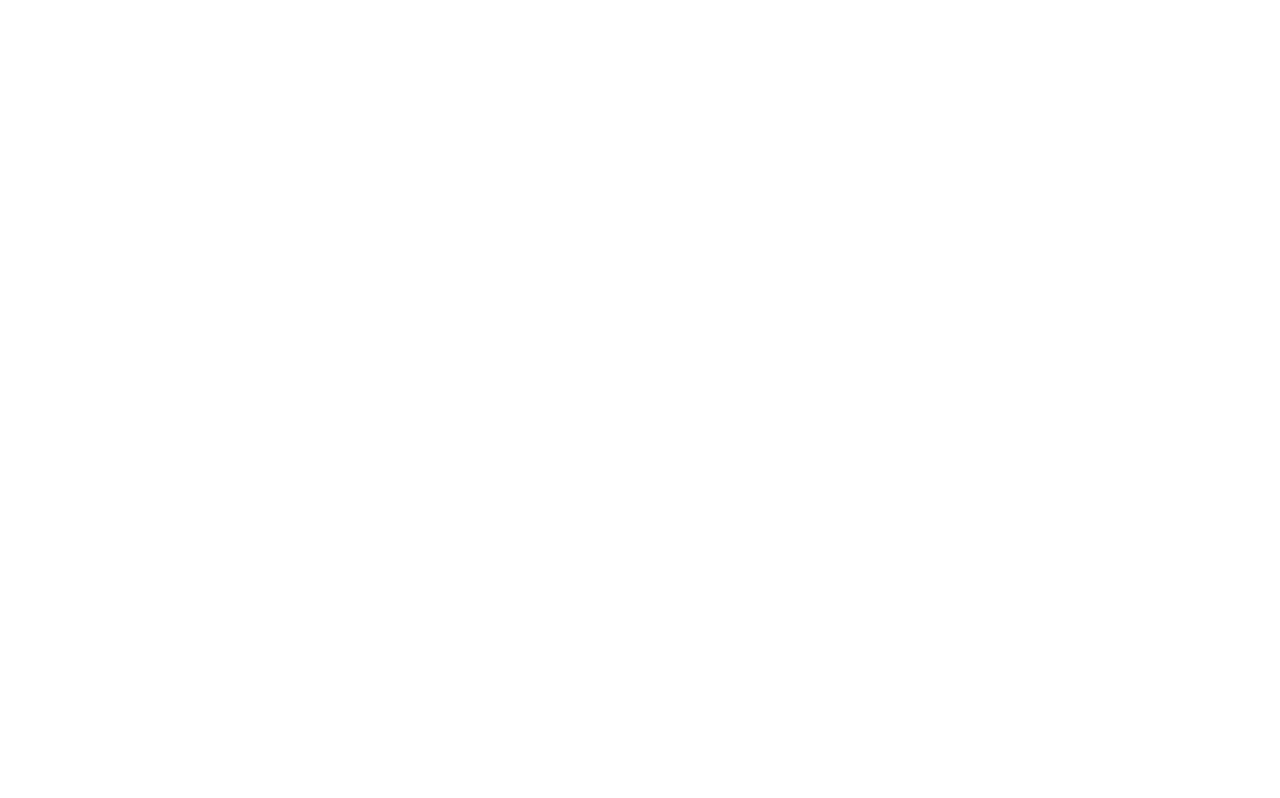
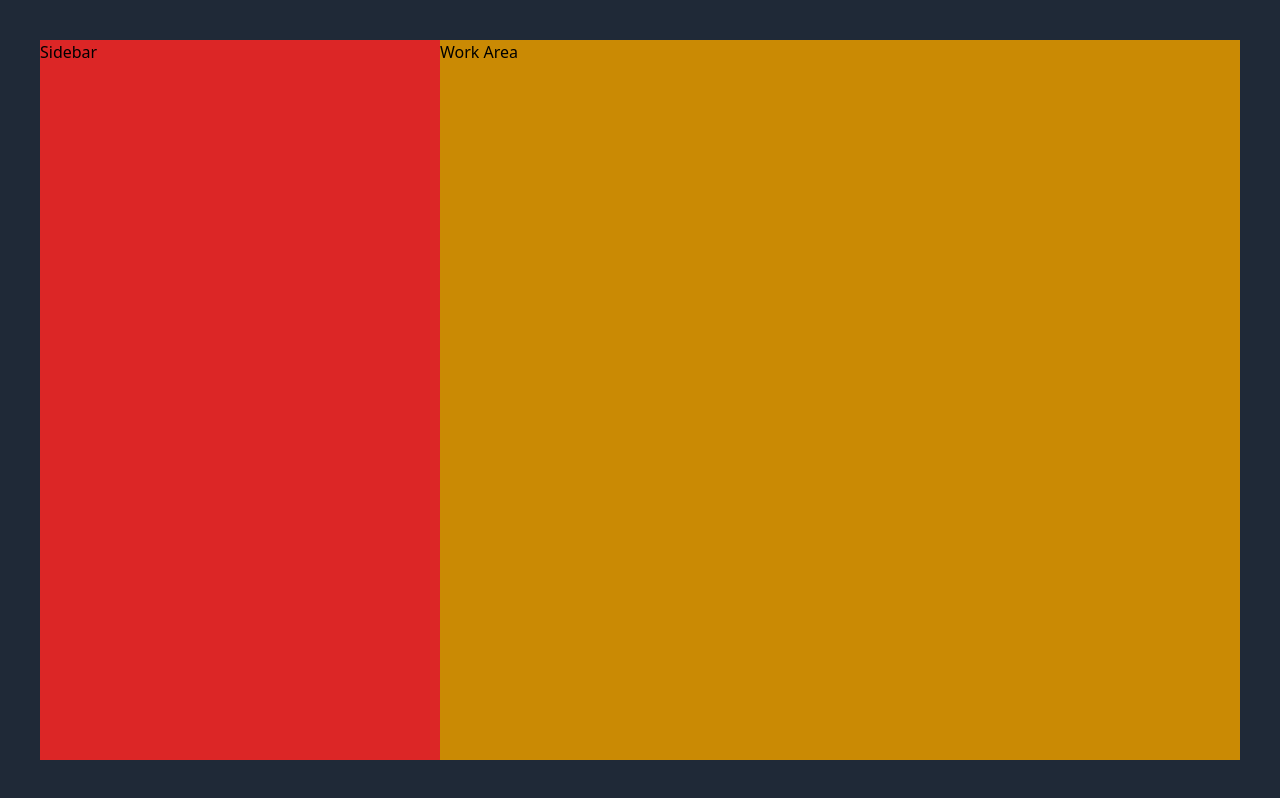
Before and after one commit to mahisurrahman/chat-app-front-end, a React (Vite) app: page / in a window 1280 px wide. Built offline with nearby package versions, Linux system fonts and the light colour scheme; a web font is replaced by a local one.

Commit message:
Main Layout Creation Done

```diff
--- /dev/null
+++ b/src/Components/Sidebar/Sidebar.jsx
@@ -0,0 +1,11 @@
+
+
+const Sidebar = () => {
+    return (
+        <div className="bg-red-600 h-full">
+            <h1>Sidebar</h1>
+        </div>
+    );
+};
+
+export default Sidebar;
--- /dev/null
+++ b/src/Components/WorkArea/WorkArea.jsx
@@ -0,0 +1,11 @@
+
+
+const WorkArea = () => {
+    return (
+        <div className="bg-yellow-600 h-full">
+            <h1>Work Area</h1>
+        </div>
+    );
+};
+
+export default WorkArea;
--- a/src/Layouts/MainLayout/MainLayout.jsx
+++ b/src/Layouts/MainLayout/MainLayout.jsx
@@ -1,11 +1,19 @@
-
+import Sidebar from "../../Components/Sidebar/Sidebar";
+import WorkArea from "../../Components/WorkArea/WorkArea";
 
 const MainLayout = () => {
-    return (
-        <div>
-
+  return (
+    <div className="bg-gray-800 w-screen h-screen px-10 py-10">
+      <div className="grid grid-cols-3 h-full">
+        <div className="col-span-1">
+            <Sidebar></Sidebar>
         </div>
-    );
+        <div className="col-span-2">
+            <WorkArea></WorkArea>
+        </div>
+      </div>
+    </div>
+  );
 };
 
 export default MainLayout;
```
